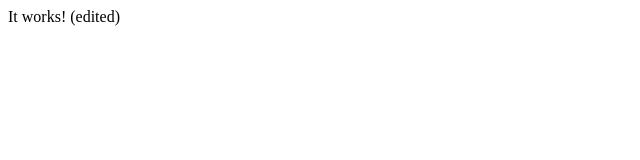
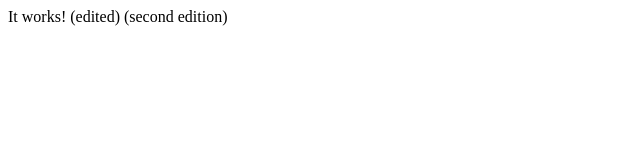
Before and after one commit to lumeland/test-ddea, a plain HTML site: page files/index.html in a window 1280 px wide. Shown: the whole page, without its empty margins (0-640 px from the left). Drawn offline with Linux system fonts and the light colour scheme.

Commit message:
Update index.html

```diff
--- a/files/index.html
+++ b/files/index.html
@@ -6,6 +6,6 @@
     <title>Title</title>
   </head>
   <body>
-    It works! (edited)
+    It works! (edited) (second edition)
   </body>
 </html>
```
